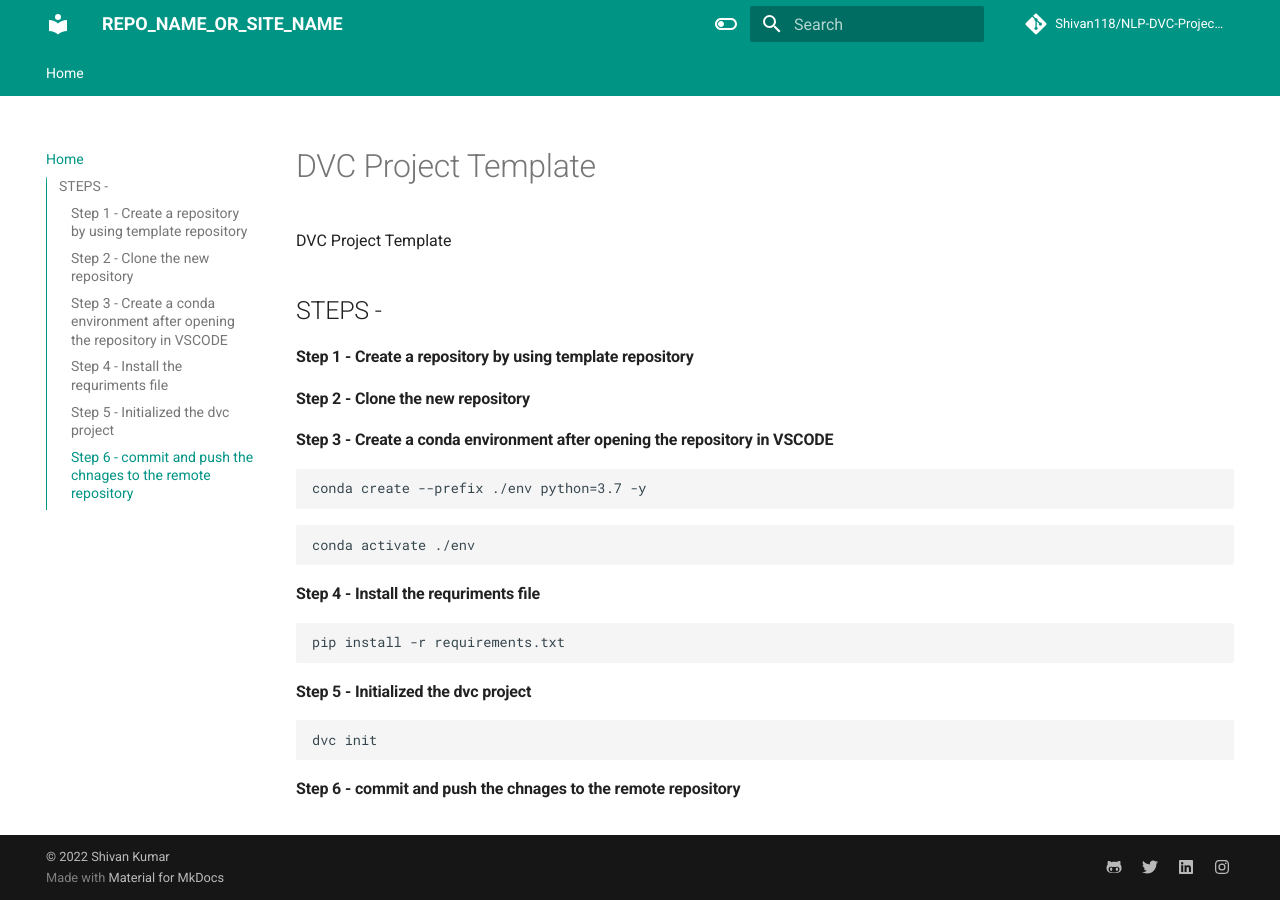
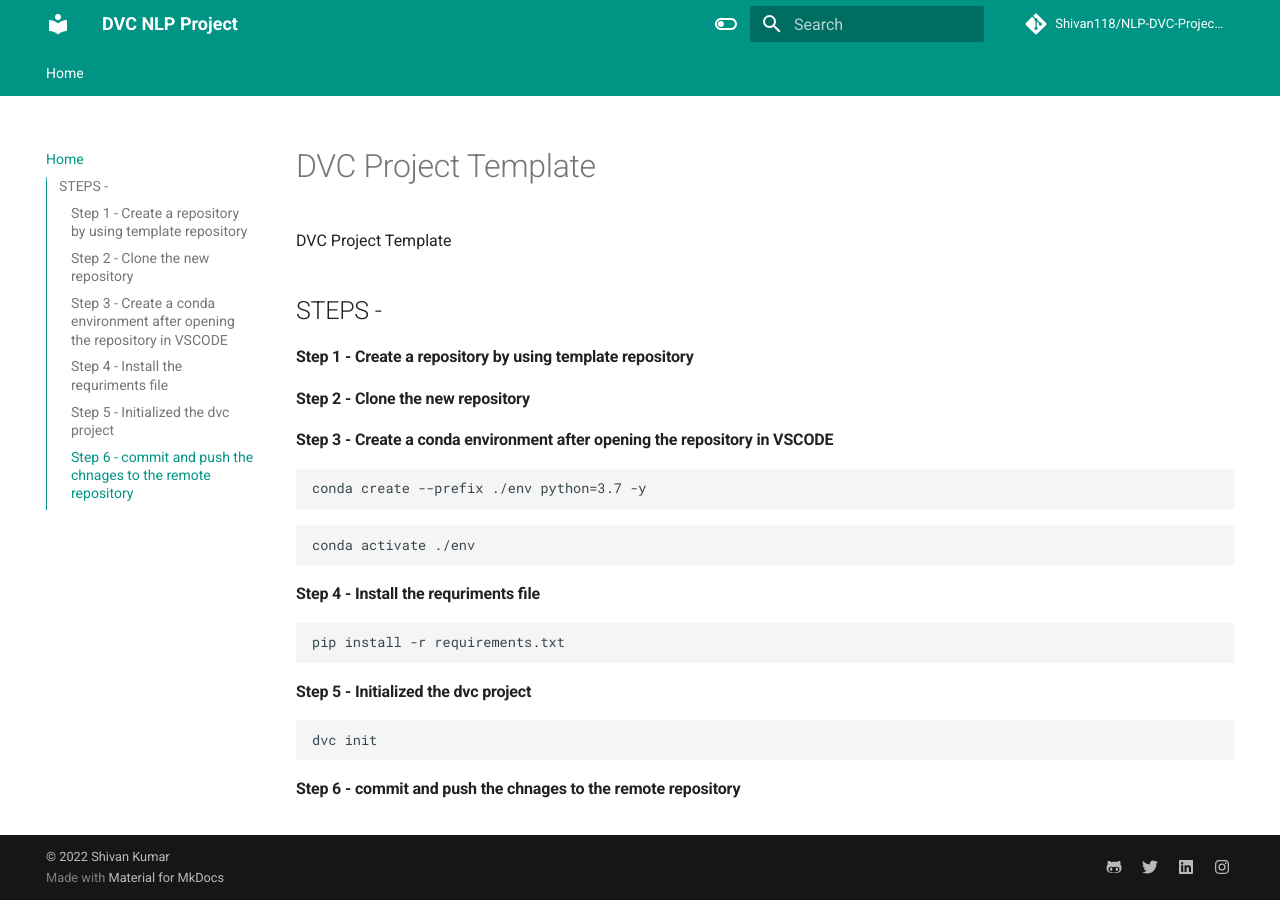
Before and after one commit to Shivan118/NLP-DVC-Project2, an MkDocs documentation site: the page built from docs/index.md, in a window 1280 px wide. Built offline with MkDocs 1.6.1 and Material for MkDocs 9.7.7, drawn with Linux system fonts in a browser that asks for light colours; comment, search, counter and statistics services are not loaded.

Commit message:
config file is ready

```diff
--- a/mkdocs.yaml
+++ b/mkdocs.yaml
@@ -1,5 +1,5 @@
 # Project information
-site_name: REPO_NAME_OR_SITE_NAME
+site_name: DVC NLP Project
 # defeine TOC or order of website-
 nav:
   - Home: index.md
--- a/requirements.txt
+++ b/requirements.txt
@@ -5,5 +5,9 @@ pandas
 numpy
 PyYAML
 mkdocs-material
+Scipy
+Scikit-learn
+lxml
+
 ### local packages -
-# -e . # << uncomment this to install from setup.py
+-e . # << uncomment this to install from setup.py
```
Also changed, not shown: 1 other file.
